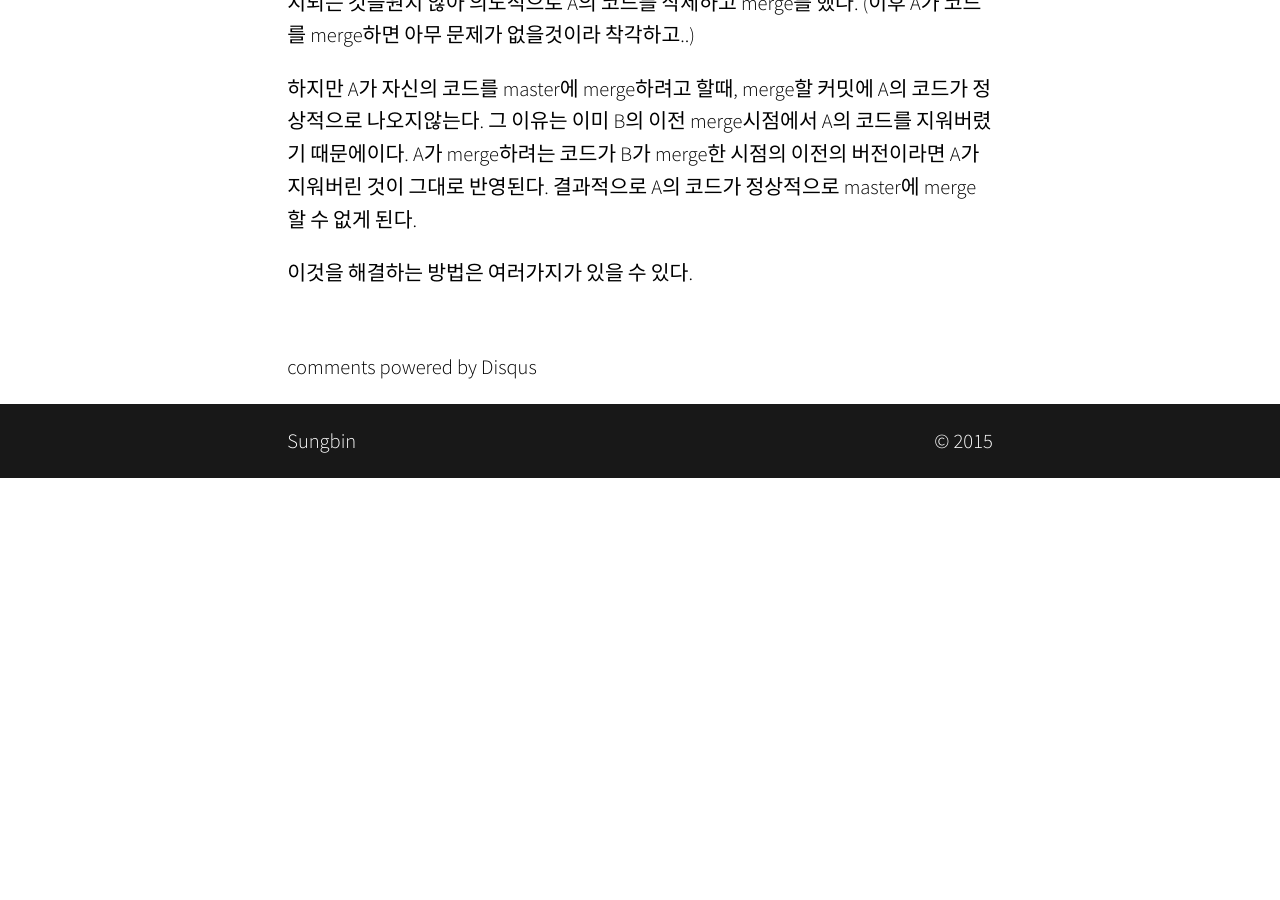
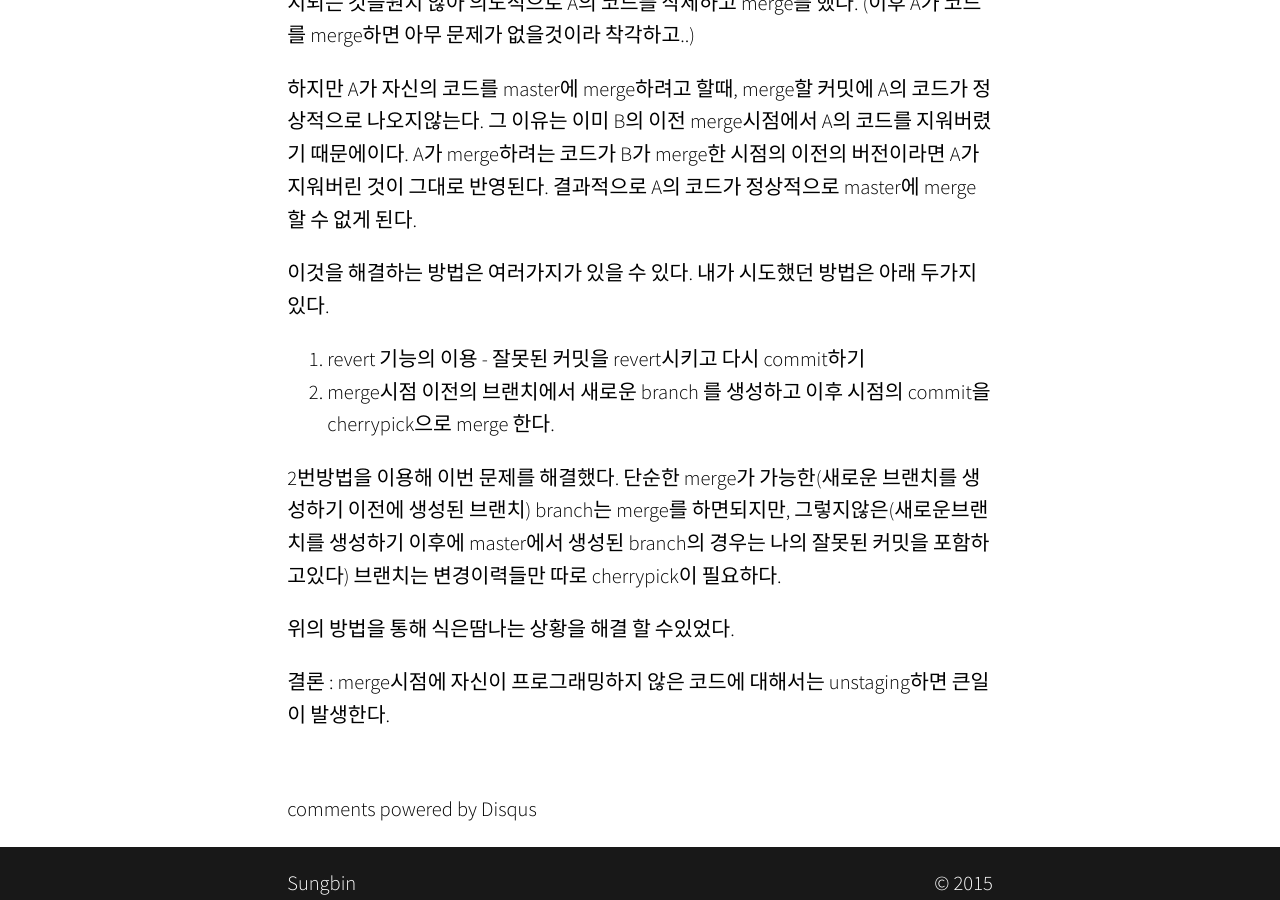
Before and after one commit to sungbine/sungbine.github.io, a Jekyll site: the page built from _posts/2015-04-19-git_merge_mistake.markdown, in a window 1280 px wide and 900 px high, scrolled down 795 px. Built offline with Jekyll 4.4.1, drawn with Linux system fonts in a browser that asks for light colours; nearby versions of some CDN libraries; some web fonts are replaced; comment, search, counter and statistics services are not loaded; before the commit the page ends 1273 px from its top, so only the background shows below that.

Commit message:
Update 2015-04-19-git_merge_mistake.markdown

```diff
--- a/_posts/2015-04-19-git_merge_mistake.markdown
+++ b/_posts/2015-04-19-git_merge_mistake.markdown
@@ -20,4 +20,13 @@ B는 develope에서 브랜치를 새로 만들고, 자신의 코드를 개발하
 하지만 A가 자신의 코드를 master에 merge하려고 할때, merge할 커밋에 A의 코드가 정상적으로 나오지않는다. 그 이유는 이미 B의 이전 merge시점에서 A의 코드를 지워버렸기 때문에이다. A가 merge하려는 코드가 B가 merge한 시점의 이전의 버전이라면 A가 지워버린 것이 그대로 반영된다.
 결과적으로 A의 코드가 정상적으로 master에 merge할 수 없게 된다.
 
-이것을 해결하는 방법은 여러가지가 있을 수 있다.
+이것을 해결하는 방법은 여러가지가 있을 수 있다. 내가 시도했던 방법은 아래 두가지있다.
+1. revert 기능의 이용 - 잘못된 커밋을 revert시키고 다시 commit하기
+2. merge시점 이전의 브랜치에서 새로운 branch 를 생성하고 이후 시점의 commit을 cherrypick으로 merge 한다.
+
+2번방법을 이용해 이번 문제를 해결했다.
+단순한 merge가 가능한(새로운 브랜치를 생성하기 이전에 생성된 브랜치) branch는 merge를 하면되지만, 그렇지않은(새로운브랜치를 생성하기 이후에 master에서 생성된 branch의 경우는 나의 잘못된 커밋을 포함하고있다) 브랜치는 변경이력들만 따로 cherrypick이 필요하다.
+
+위의 방법을 통해 식은땀나는 상황을 해결 할 수있었다.
+
+결론 : merge시점에 자신이 프로그래밍하지 않은 코드에 대해서는 unstaging하면 큰일이 발생한다.
```
